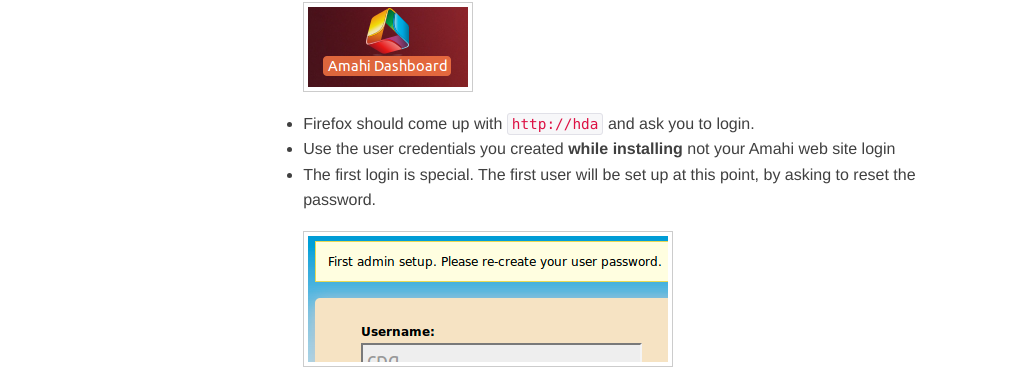
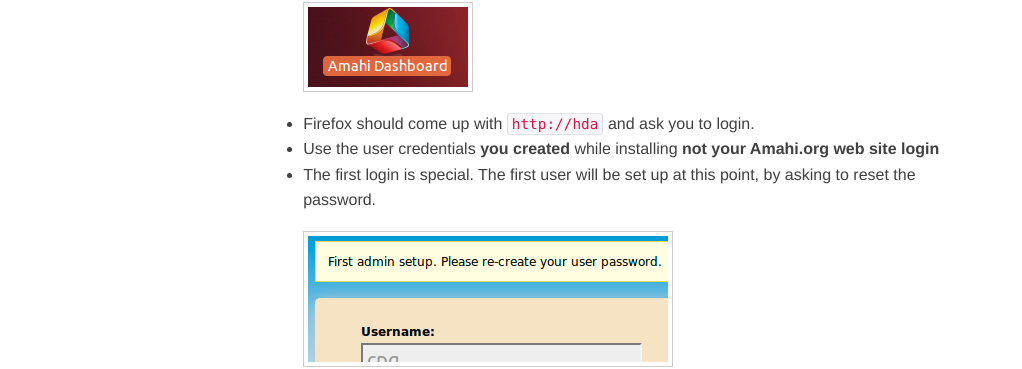
Before and after one commit to amahi/docs, a Jekyll site: the page built from ubuntu-12.md, in a window 1280 px wide and 900 px high, scrolled down 1637 px. Shown: the part 132-501 px from the top of the window, without its empty margins (128-1150 px from the left). Built offline with Jekyll 4.4.1, drawn with Linux system fonts in a browser that asks for light colours; nearby versions of some CDN libraries.

Commit message:
emphasize it's not the website login, the user you created

```diff
--- a/ubuntu-12.md
+++ b/ubuntu-12.md
@@ -66,7 +66,7 @@ title: Install Amahi on Ubuntu 12.04.1 LTS
 	<a href="static/images/u12/04-first-login-window.png" class="fancybox centered" title="First login for the first time"><img src="static/images/u12/04-first-login-window-thumb.png" alt="First login for the first time" /></a>
 
 * Firefox should come up with `http://hda` and ask you to login.
-* Use the user credentials you created **while installing** not your Amahi web site login
+* Use the user credentials **you created** while installing **not your Amahi.org web site login**
 * The first login is special. The first user will be set up at this point, by asking to reset the password.
 
 	<a href="static/images/u12/05-first-login-setup.png" class="fancybox centered" title="First login for the first time"><img src="static/images/u12/05-first-login-setup-thumb.png" alt="First login for the first time"/></a>
```
